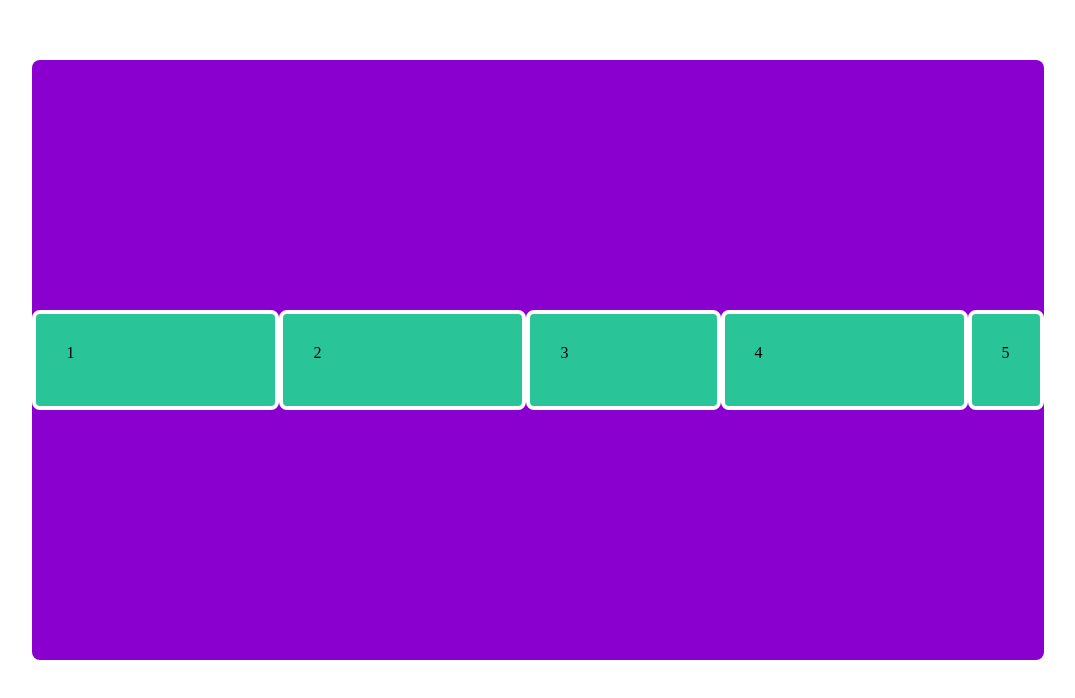
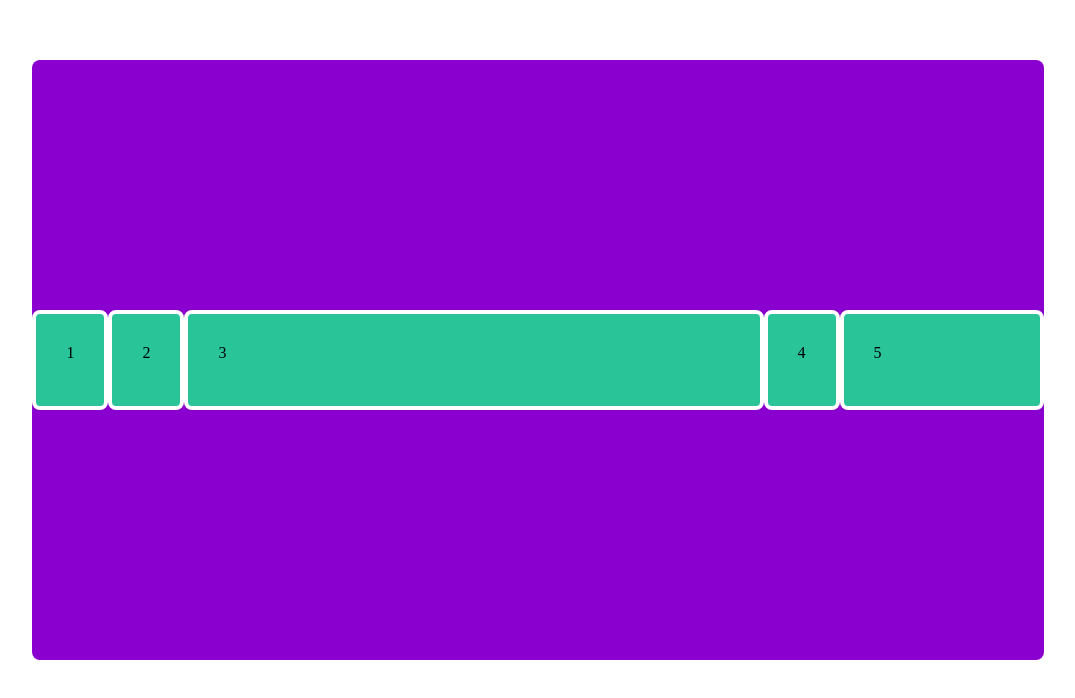
Before and after one commit to cadimrosalem/html-css-udemy, a plain HTML site: page flexbox/index.html in a window 1280 px wide. Shown: the whole page, without its empty margins (102-1177 px from the left). Drawn offline with Linux system fonts and the light colour scheme.

Commit message:
flexbox-flex 'shrothand'

```diff
--- a/flexbox/index.html
+++ b/flexbox/index.html
@@ -10,15 +10,15 @@
 
   <body>
     <div class="my-container">
-      <div class="my-item shrink-1">1</div>
+      <div class="my-item flex-shrink-5">1</div>
 
-      <div class="my-item shrink-1">2</div>
+      <div class="my-item flex-grow-3">2</div>
 
-      <div class="my-item shrink-2">3</div>
+      <div class="my-item flex-grow-5">3</div>
 
-      <div class="my-item shrink-1">4</div>
+      <div class="my-item flex-grow-3">4</div>
 
-      <div class="my-item shrink-5">5</div>
+      <div class="my-item flex-shrink-3">5</div>
     </div>
   </body>
 </html>
--- a/flexbox/style.css
+++ b/flexbox/style.css
@@ -25,7 +25,6 @@
     border-radius: 8px;
     padding: 30px;
     border: 4px solid rgb(255, 255, 255);
-    flex-basis: 300px;
 }
 
 .order-1 {
@@ -67,3 +66,19 @@
 .shrink-5 {
     flex-shrink: 5;
 }
+
+.flex-grow-3 {
+    flex: 3 2 auto;
+}
+
+.flex-grow-5 {
+    flex: 5 1 800px;
+}
+
+.flex-shrink-3 {
+    flex: 0 3 1500px;
+}
+
+.flex-shrink-5 {
+    flex: 2 5 600px;
+}
```
